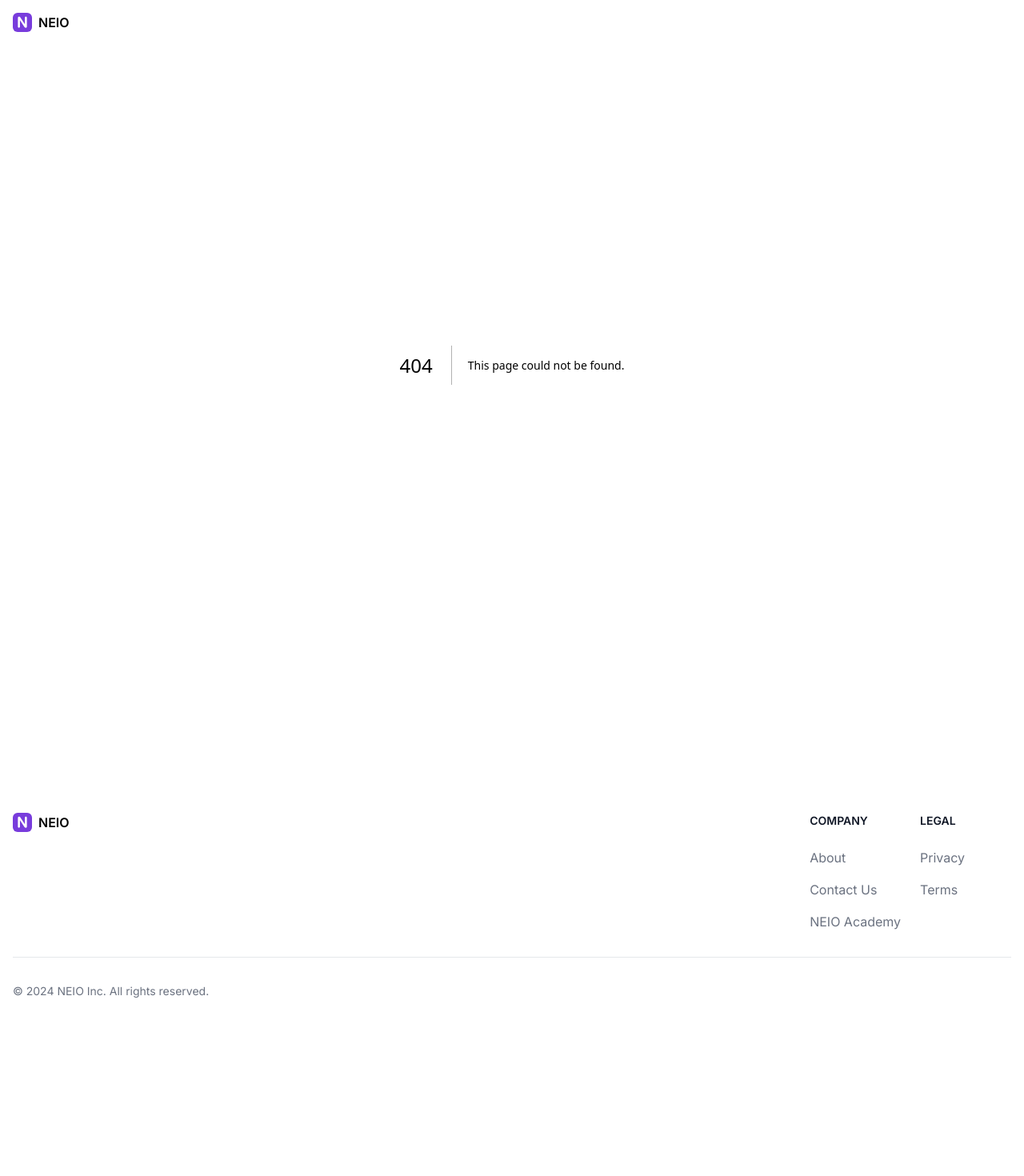
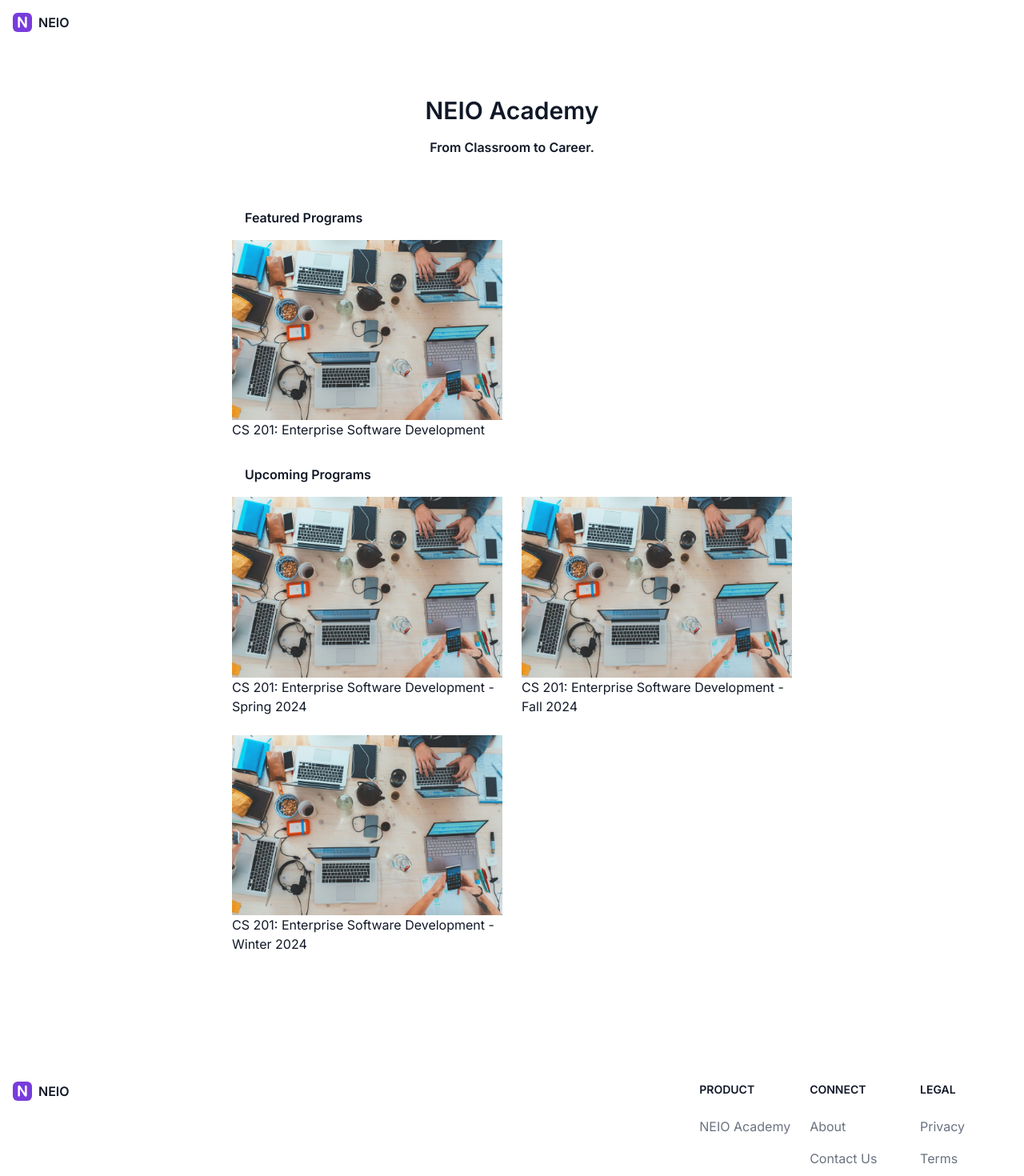
Before and after one commit to neio-ca/neio.ca, a Next.js app: page /academy in a window 1280 px wide. Before the commit this address had no page. Shown: the top 1470 px of the page at 80% size. Before the commit the page ends 1281 px from the top, so only its background shows below. Built offline with nearby package versions, Linux system fonts and the light colour scheme.

Commit message:
feat: Create NEIO Academy page

```diff
--- /dev/null
+++ b/app/academy/page.tsx
@@ -0,0 +1,34 @@
+export default function Academy() {
+	return (
+		<>
+			<div>
+				<h3 className="mt-16 mx-auto px-4 text-3xl font-semibold text-center">NEIO Academy</h3>
+				<p className="mt-4 mx-auto px-8 font-semibold text-center">From Classroom to Career.</p>
+				<div className="mx-auto max-w-[700px]">
+					<h4 className="mt-16 mx-auto px-4 font-semibold text-left">Featured Programs</h4>
+					<div className="mt-4 grid grid-cols-1 gap-8 sm:gap-6 sm:grid-cols-2">
+						<div>
+							<img src="/images/cs201.jpg" alt="Background image of CS 201: Enterprise Software Development" />
+							<div>CS 201: Enterprise Software Development</div>
+						</div>
+					</div>
+					<h4 className="mt-8 mx-auto px-4 font-semibold text-left">Upcoming Programs</h4>
+					<div className="mt-4 grid grid-cols-1 gap-8 sm:gap-6 sm:grid-cols-2">
+						<div>
+							<img src="/images/cs201.jpg" alt="Background image of CS 201: Enterprise Software Development" />
+							<div>CS 201: Enterprise Software Development - Spring 2024</div>
+						</div>
+						<div>
+							<img src="/images/cs201.jpg" alt="Background image of CS 201: Enterprise Software Development" />
+							<div>CS 201: Enterprise Software Development - Fall 2024</div>
+						</div>
+						<div>
+							<img src="/images/cs201.jpg" alt="Background image of CS 201: Enterprise Software Development" />
+							<div>CS 201: Enterprise Software Development - Winter 2024</div>
+						</div>
+					</div>
+				</div>
+			</div>
+		</>
+	)
+}
--- a/components/footer/NEIOFooter.tsx
+++ b/components/footer/NEIOFooter.tsx
@@ -10,18 +10,23 @@ export function NEIOFooter() {
 					<div className="mb-6 md:mb-0">
 						<NEIOLogoWithText />
 					</div>
-					<div className="grid grid-cols-2 gap-8 sm:gap-6 sm:grid-cols-2">
+					<div className="grid grid-cols-2 gap-8 sm:gap-6 sm:grid-cols-3">
 						<div>
-							<h2 className="mb-6 text-sm font-semibold text-gray-900 uppercase dark:text-white">Company</h2>
+							<h2 className="mb-6 text-sm font-semibold text-gray-900 uppercase dark:text-white">Product</h2>
+							<ul className="text-gray-500 dark:text-gray-400">
+								<li>
+									<Link href="/academy" className="hover:underline">NEIO Academy</Link>
+								</li>
+							</ul>
+						</div>
+						<div>
+							<h2 className="mb-6 text-sm font-semibold text-gray-900 uppercase dark:text-white">Connect</h2>
 							<ul className="text-gray-500 dark:text-gray-400">
 								<li className="mb-4">
 									<Link href="/about" className="hover:underline">About</Link>
 								</li>
 								<li className="mb-4">
 									<Link href="/contact" className="hover:underline">Contact Us</Link>
-								</li>
-								<li>
-									<Link href="/product/academy" className="hover:underline">NEIO Academy</Link>
 								</li>
 							</ul>
 						</div>
```
Also changed, not shown: public/images/cs201.jpg (added).
